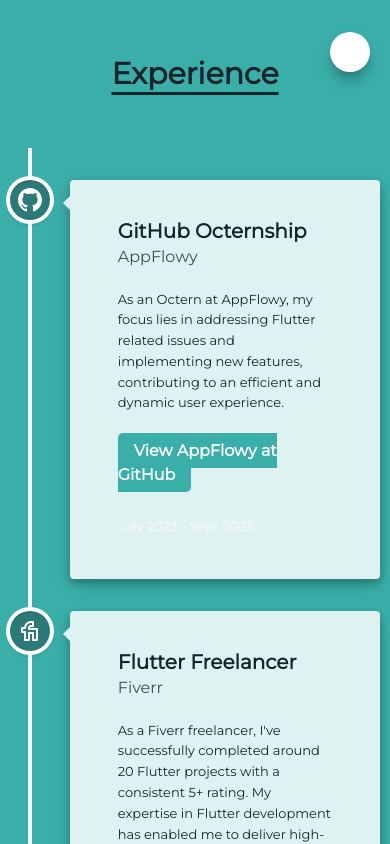
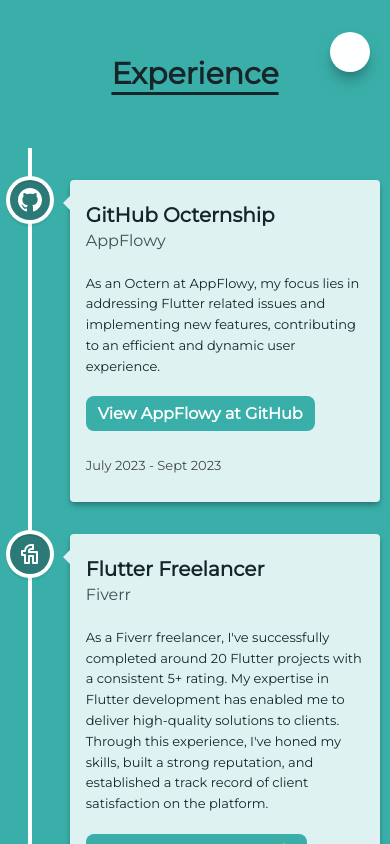
Before and after one commit to AmanNegi/Modern-Portfolio-2023, a React (Vite) app: page /experience in a window 390 px wide. Built offline with nearby package versions, Linux system fonts and the light colour scheme; some icons are missing.

Commit message:
ui: improve layout

```diff
--- a/src/pages/experience/app.css
+++ b/src/pages/experience/app.css
@@ -1,6 +1,6 @@
 /* Similar to tailwind config.js */
 :root {
-  --accent-color: #3AAFA9;
+  --accent-color: #3aafa9;
   --secondary-color: #f9c74f;
 }
 
@@ -20,13 +20,14 @@ h3 {
 }
 
 .vertical-timeline-element-content {
-  box-shadow: 0 0.25em 0.5em 0 rgba(0, 0, 0, 0.25),
-    0 0.4em 1.25em 0 rgba(0, 0, 0, 0.15) !important;
-  padding: 2em 3em !important;
+  /* box-shadow: 0 0.25em 0.5em 0 rgba(0, 0, 0, 0.25), */
+    /* 0 0.4em 1.25em 0 rgba(0, 0, 0, 0.15) !important; */
+  @apply md:px-6 md:py-6 p-4 shadow-md shadow-semiDarkShade !important;
 }
 
 .date {
-  color: white !important;
+  @apply md:text-white text-black !important;
+  /* color: white !important; */
 }
 
 #description {
@@ -34,21 +35,15 @@ h3 {
 }
 
 .button {
-  text-decoration: none;
-  padding: 0.5em 1em;
-  border-radius: 5px;
-  color: "#22333b" !important;
+  @apply px-3 py-2 rounded-lg;
 }
 
 .newButton {
-  background-color: var(--accent-color);
-  color: white;
-  font-weight: bold;
+  @apply bg-accentShade text-buttonTextColor font-bold;
 }
 
 .newButton:hover {
-  background-color: var(--accent-color);
-  color: white;
+  @apply bg-semiDarkShade text-buttonTextColor;
 }
 
 .oldButton {
--- a/src/pages/experience/index.tsx
+++ b/src/pages/experience/index.tsx
@@ -43,6 +43,7 @@ function Experience() {
               dateClassName="date"
               contentStyle={{
                 backgroundColor: "#DEF2F1",
+                padding: 0,
               }}
               contentArrowStyle={{
                 borderRightColor: "#DEF2F1",
--- a/src/pages/portfolio/projects/components/ProjectItem.tsx
+++ b/src/pages/portfolio/projects/components/ProjectItem.tsx
@@ -54,19 +54,19 @@ function ProjectItem({ project, index }: ProjectItemProps) {
           {project.displayType === 0 ? (
             <img
               className={twMerge(
-                "object-cover h-[100%] w-[100%]",
+                "object-cover md:h-[100%] w-[100%] h-[50vh] ",
                 index % 2 == 0
                   ? "md:rounded-tr-lg md:rounded-br-lg"
                   : "md:rounded-bl-lg md:rounded-tl-lg"
               )}
               src={project.display}
               loading="lazy"
-              alt=""
+              alt={`Aman Negi's Project ${project.name}`}
             />
           ) : (
             <iframe
               className={twMerge(
-                "object-cover h-full w-[100%]",
+                "object-cover md:h-full w-[100%] h-[50vh]",
                 index % 2 == 0
                   ? "md:rounded-tr-lg md:rounded-br-lg"
                   : "md:rounded-bl-lg md:rounded-tl-lg"
--- a/tailwind.config.js
+++ b/tailwind.config.js
@@ -46,6 +46,7 @@ export default {
         iconsColor: "#17252A",
         dividerColor: "#17252A",
         descriptionTextColor: "#17252A",
+        buttonTextColor: "#FEFFFF",
       },
     },
   },
```
